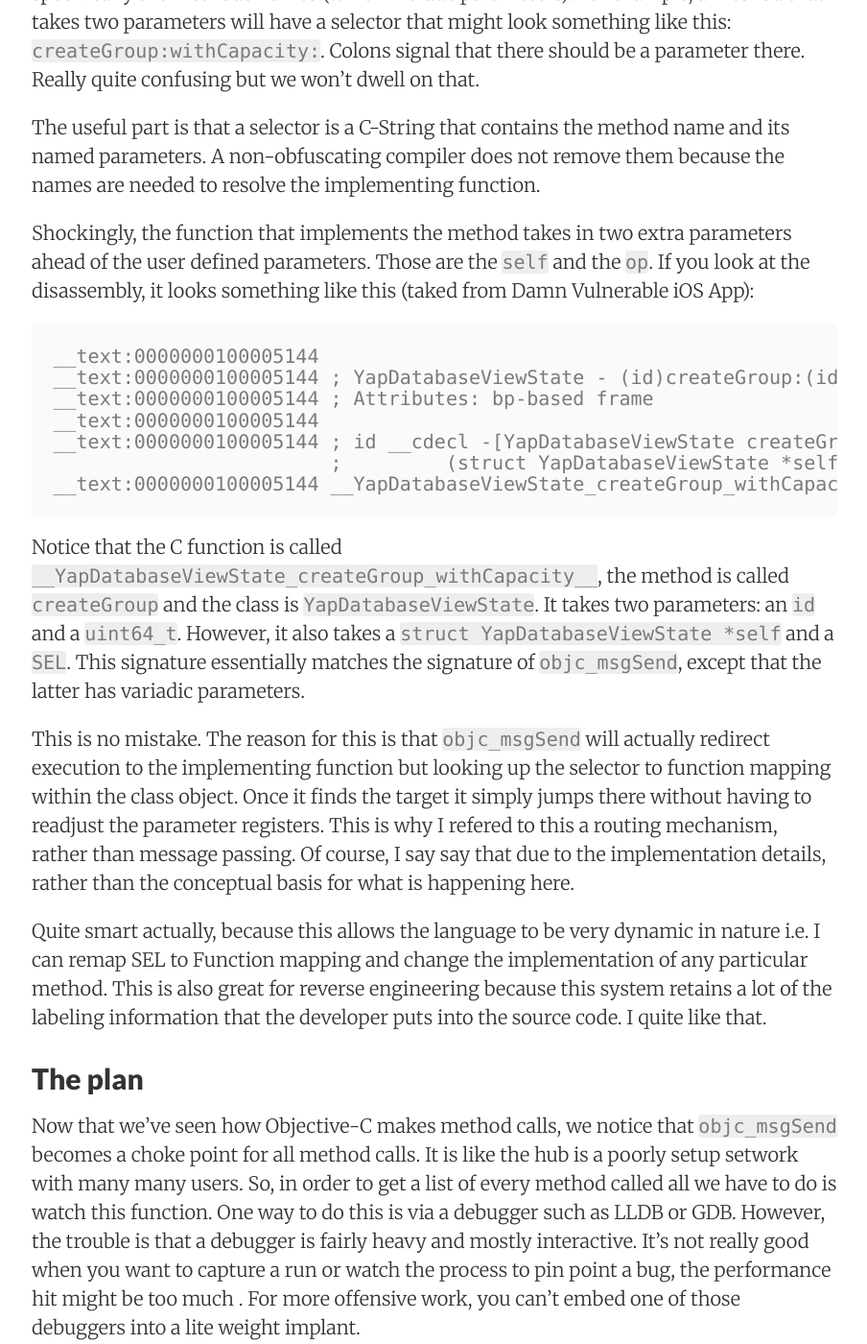
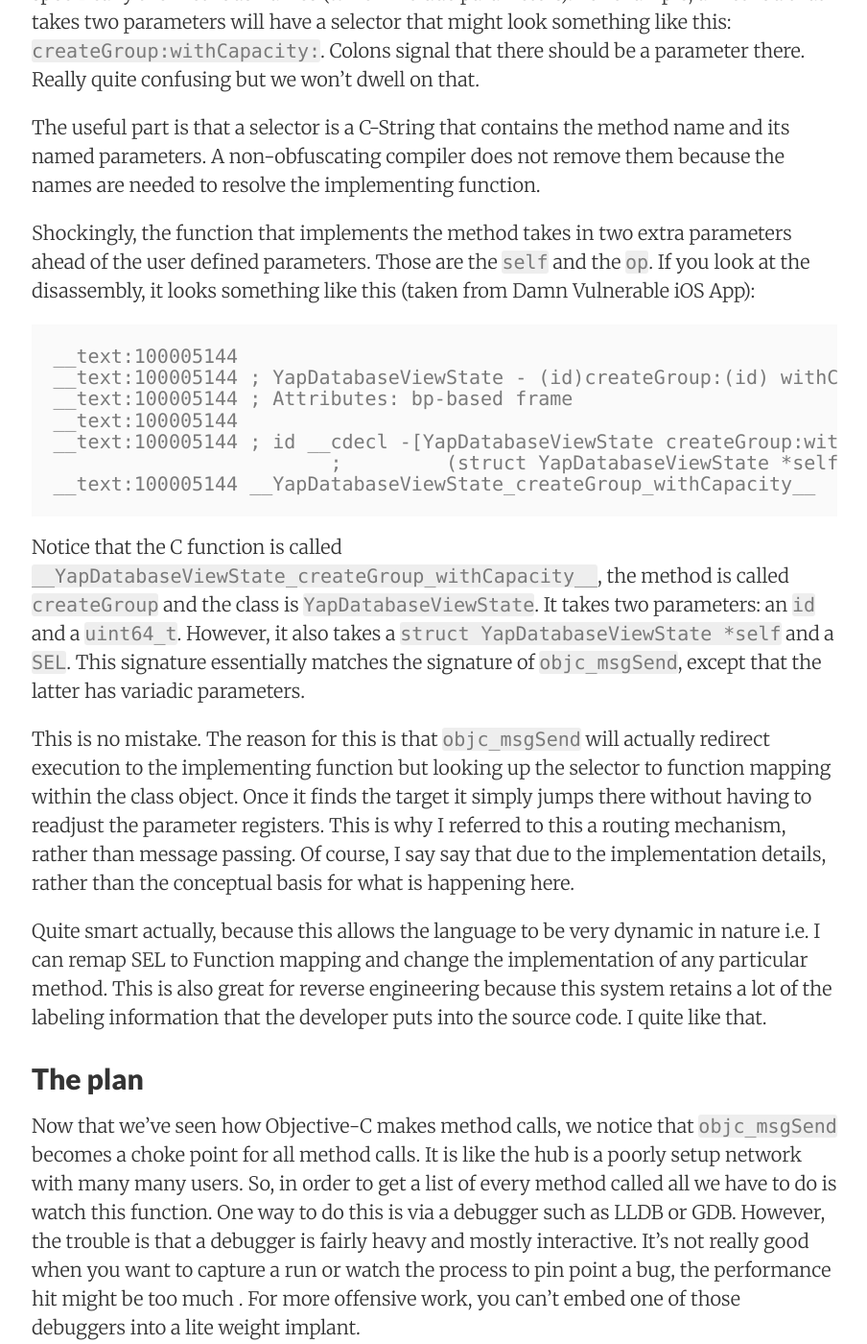
Before and after one commit to nologic/blog, a Jekyll site: the page built from _posts/2016-02-28-ARM64-method-tracing.md, in a window 1280 px wide and 1400 px high, scrolled down 1997 px. Shown: the whole window at 96% size, without its empty margins (187-1091 px from the left). Built offline with Jekyll 4.4.1, drawn with Linux system fonts in a browser that asks for light colours; nearby versions of some CDN libraries; some of the changed text lies outside the part shown.

````diff
--- a/_posts/2016-02-28-ARM64-method-tracing.md
+++ b/_posts/2016-02-28-ARM64-method-tracing.md
@@ -35,27 +35,27 @@ Let's take ourselves out of the Objective-C abstractions for a while and think a
 
 The useful part is that a selector is a C-String that contains the method name and its named parameters. A non-obfuscating compiler does not remove them because the names are needed to resolve the implementing function.
 
-Shockingly, the function that implements the method takes in two extra parameters ahead of the user defined parameters. Those are the `self` and the `op`. If you look at the disassembly, it looks something like this (taked from Damn Vulnerable iOS App):
+Shockingly, the function that implements the method takes in two extra parameters ahead of the user defined parameters. Those are the `self` and the `op`. If you look at the disassembly, it looks something like this (taken from Damn Vulnerable iOS App):
 
-```arm64
-__text:0000000100005144
-__text:0000000100005144 ; YapDatabaseViewState - (id)createGroup:(id) withCapacity:(uint64_t)
-__text:0000000100005144 ; Attributes: bp-based frame
-__text:0000000100005144
-__text:0000000100005144 ; id __cdecl -[YapDatabaseViewState createGroup:withCapacity:]
+```assembly
+__text:100005144
+__text:100005144 ; YapDatabaseViewState - (id)createGroup:(id) withCapacity:(uint64_t)
+__text:100005144 ; Attributes: bp-based frame
+__text:100005144
+__text:100005144 ; id __cdecl -[YapDatabaseViewState createGroup:withCapacity:]
                         ;         (struct YapDatabaseViewState *self, SEL, id, uint64_t)
-__text:0000000100005144 __YapDatabaseViewState_createGroup_withCapacity__
+__text:100005144 __YapDatabaseViewState_createGroup_withCapacity__
 ```
 
 Notice that the C function is called `__YapDatabaseViewState_createGroup_withCapacity__`, the method is called `createGroup` and the class is `YapDatabaseViewState`. It takes two parameters: an `id` and a `uint64_t`. However, it also takes a `struct YapDatabaseViewState *self` and a `SEL`. This signature essentially matches the signature of `objc_msgSend`, except that the latter has variadic parameters.
 
-This is no mistake. The reason for this is that `objc_msgSend` will actually redirect execution to the implementing function but looking up the selector to function mapping within the class object. Once it finds the target it simply jumps there without having to readjust the parameter registers. This is why I refered to this a routing mechanism, rather than message passing. Of course, I say say that due to the implementation details, rather than the conceptual basis for what is happening here.
+This is no mistake. The reason for this is that `objc_msgSend` will actually redirect execution to the implementing function but looking up the selector to function mapping within the class object. Once it finds the target it simply jumps there without having to readjust the parameter registers. This is why I referred to this a routing mechanism, rather than message passing. Of course, I say say that due to the implementation details, rather than the conceptual basis for what is happening here.
 
 Quite smart actually, because this allows the language to be very dynamic in nature i.e. I can remap SEL to Function mapping and change the implementation of any particular method. This is also great for reverse engineering because this system retains a lot of the labeling information that the developer puts into the source code. I quite like that.
 
 ## The plan
 
-Now that we've seen how Objective-C makes method calls, we notice that `objc_msgSend` becomes a choke point for all method calls. It is like the hub is a poorly setup setwork with many many users. So, in order to get a list of every method called all we have to do is watch this function. One way to do this is via a debugger such as LLDB or GDB. However, the trouble is that a debugger is fairly heavy and mostly interactive. It's not really good when you want to capture a run or watch the process to pin point a bug, the performance hit might be too much . For more offensive work, you can't embed one of those debuggers into a lite weight implant.
+Now that we've seen how Objective-C makes method calls, we notice that `objc_msgSend` becomes a choke point for all method calls. It is like the hub is a poorly setup network with many many users. So, in order to get a list of every method called all we have to do is watch this function. One way to do this is via a debugger such as LLDB or GDB. However, the trouble is that a debugger is fairly heavy and mostly interactive. It's not really good when you want to capture a run or watch the process to pin point a bug, the performance hit might be too much . For more offensive work, you can't embed one of those debuggers into a lite weight implant.
 
 So, what we are going to do is hook the `objc_msgSend` function on an ARM64 iOS Objective-C program. This will allow us to specify a function to get called before `objc_msgSend` is actually executed. We will do this on a Jailbroken iPhone - so no security mechanism bypasses here, the Jailbreak takes care of all of that.
 
@@ -128,10 +128,10 @@ void write_jmp_patch(void* buffer, void* dst) {
 }
 ```
 
-We take advantage of the C compiler automatically copying the entire size of the structure instead of using `memcpy`. In order to patch the original `objc_msgSend` function we use `write_jmp_patch` function and point it to the `hook` function. Of course, before we can do that we copy the orginal instructions to the _jump page_ for later execution and back up.
+We take advantage of the C compiler automatically copying the entire size of the structure instead of using `memcpy`. In order to patch the original `objc_msgSend` function we use `write_jmp_patch` function and point it to the `hook` function. Of course, before we can do that we copy the original instructions to the _jump page_ for later execution and back up.
 
 ```c
-//   Building the Trampoline
+	//   Building the Trampoline
     *t_func = *(jump_page());
     // save first 4 32bit instructions
     //   original -> trampoline
````
Also changed, not shown: other parts of _posts/2016-02-28-ARM64-method-tracing.md (+10 -10 lines).
